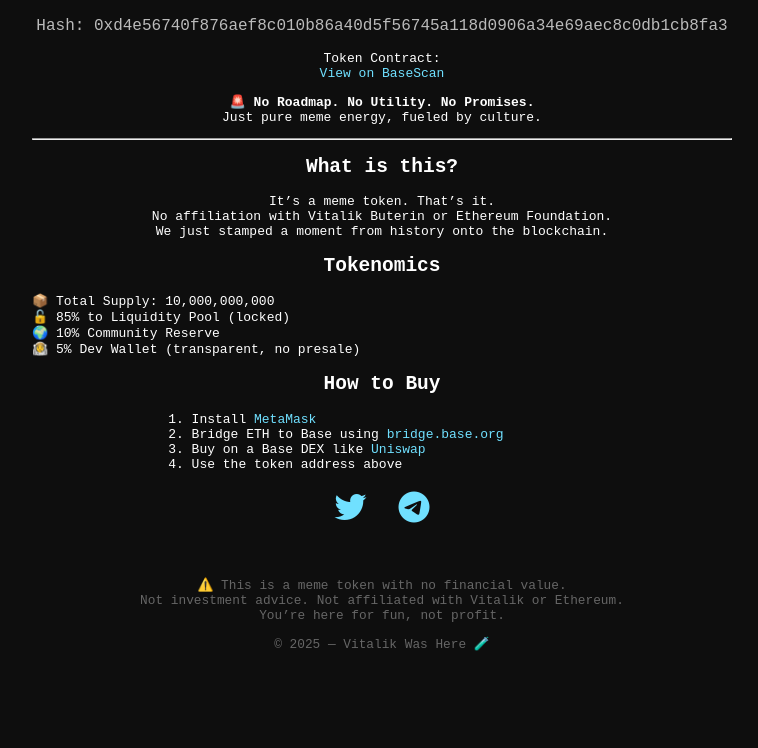
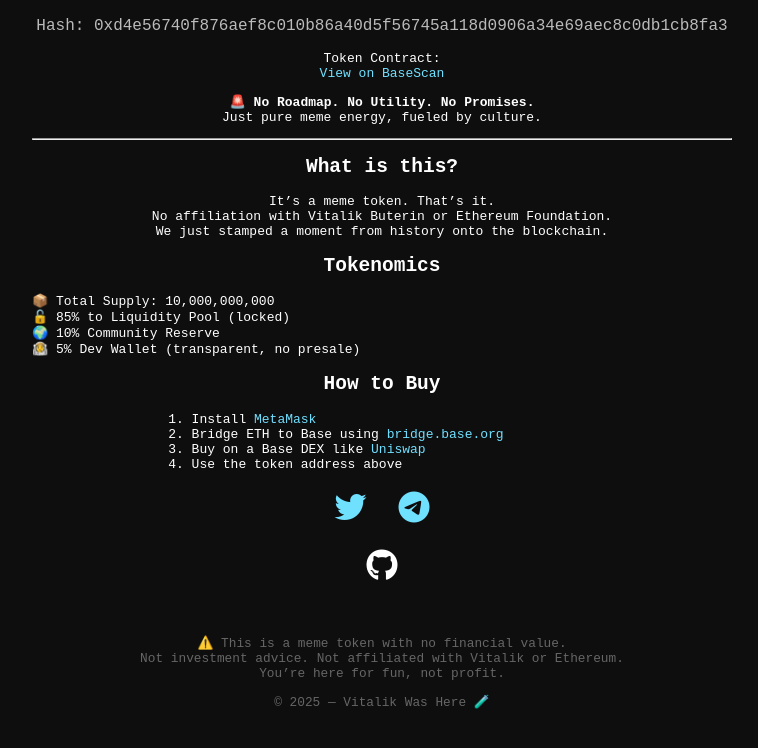
Before and after one commit to vashtoken/vashtoken.github.io, a plain HTML site: page index.html in a window 1280 px wide. Shown: the part 473-1221 px from the top of the page, without its empty margins (258-1016 px from the left). Before the commit the page ends 1169 px from the top, so only its background shows below. Drawn offline with Linux system fonts and the light colour scheme.

Commit message:
Update index.html

```diff
--- a/index.html
+++ b/index.html
@@ -128,6 +128,13 @@
       <a href="https://x.com/YOUR_HANDLE" target="_blank"><i class="fab fa-twitter"></i></a>
       <a href="https://t.me/YOUR_HANDLE" target="_blank"><i class="fab fa-telegram"></i></a>
          </div>
+    <!-- Social Links -->
+<div class="social-links" style="text-align: center; margin: 20px 0;">
+  <a href="https://github.com/YOUR_GITHUB_HANDLE" target="_blank" style="font-size: 2rem; color: white; text-decoration: none;">
+    <i class="fab fa-github"></i>
+  </a>
+</div>
+
 <link rel="stylesheet" href="https://cdnjs.cloudflare.com/ajax/libs/font-awesome/6.4.0/css/all.min.css">
 
     <div class="footer">
```
